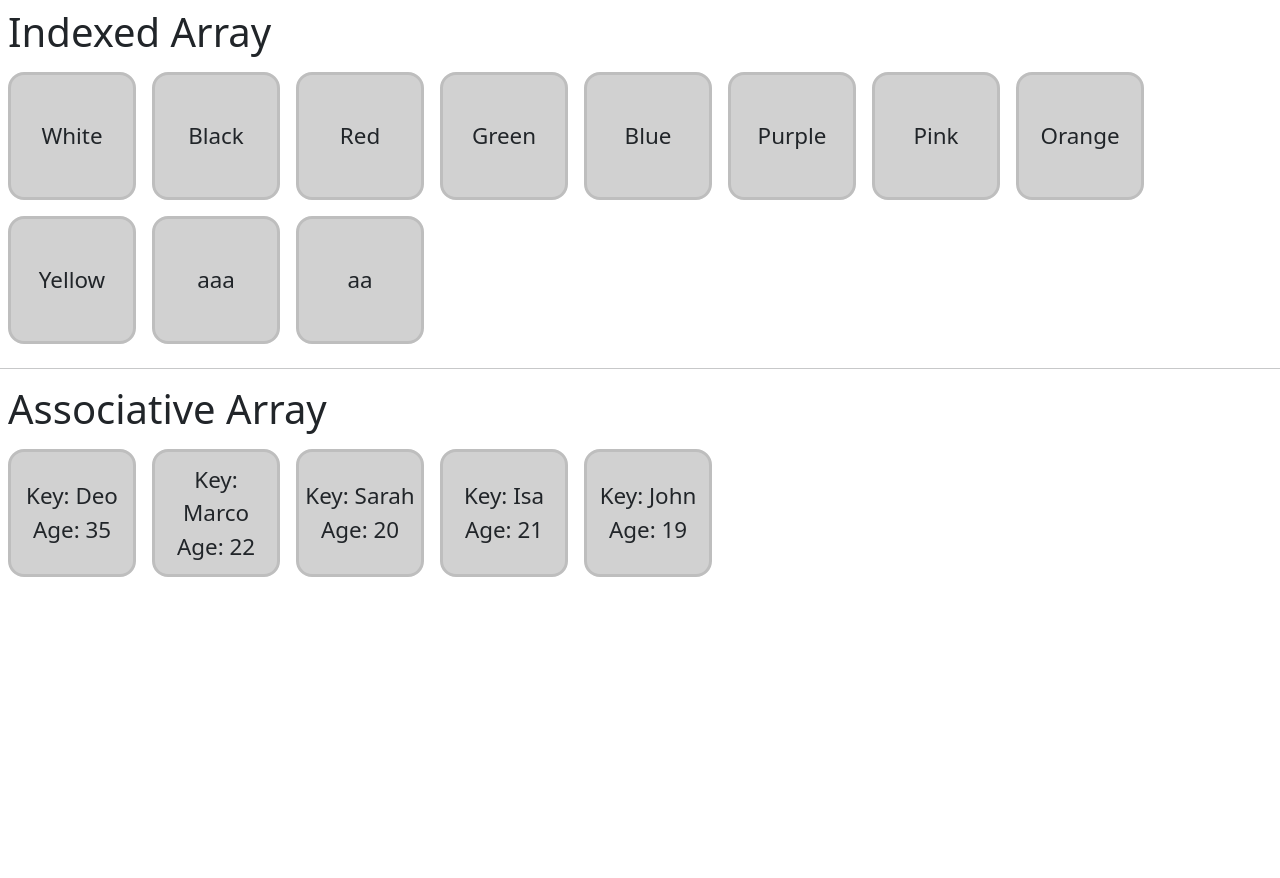
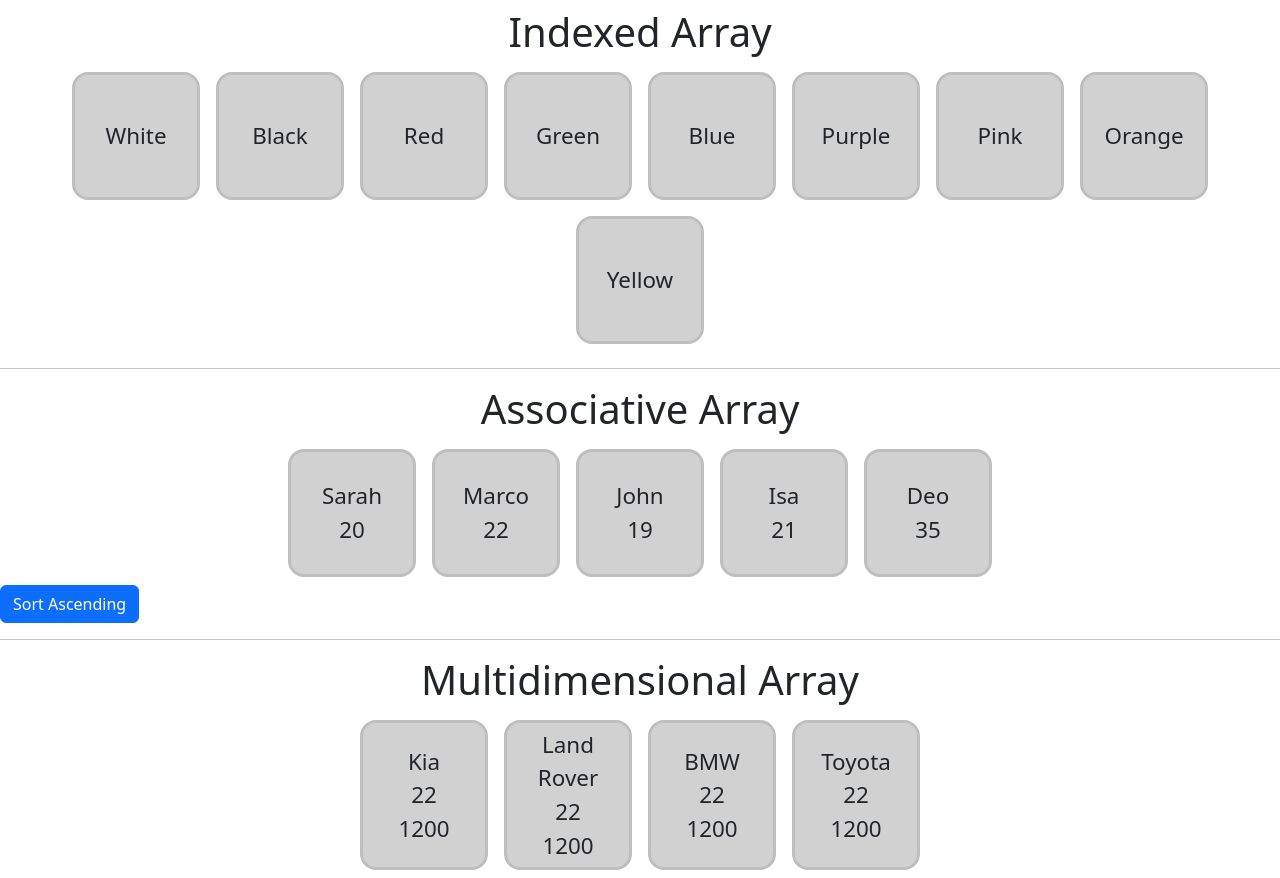
Before and after one commit to momenazhar/WP, a PHP site: page / in a window 1280 px wide. Before the commit the page ends 577 px from the top, so only its background shows below. Run offline with PHP 8.4, Linux system fonts and the light colour scheme.

Commit message:
arrays functions

```diff
--- a/week5/index.php
+++ b/week5/index.php
@@ -6,13 +6,15 @@
     <meta name="viewport" content="width=device-width, initial-scale=1.0">
     <title>Document</title>
     <link href="https://cdn.jsdelivr.net/npm/bootstrap@5.3.2/dist/css/bootstrap.min.css" rel="stylesheet" integrity="sha384-T3c6CoIi6uLrA9TneNEoa7RxnatzjcDSCmG1MXxSR1GAsXEV/Dwwykc2MPK8M2HN" crossorigin="anonymous">
+    <script src="https://ajax.googleapis.com/ajax/libs/jquery/3.6.4/jquery.min.js"></script>
+    <script src="script.js"></script>
     <link rel="stylesheet" href="styles.css">
 </head>
 <body>
-    <h1>Indexed Array</h1>
-    <div class="container-fluid outer">
+    <h1 class="text-center">Indexed Array</h1>
+    <div class="container-fluid outer justify-content-center">
         <?php
-            $colors = array("White", "Black", "Red", "Green", "Blue", "Purple", "Pink", "Orange", "Yellow", "aaa", "aa");
+            $colors = array("White", "Black", "Red", "Green", "Blue", "Purple", "Pink", "Orange", "Yellow");
 
             for($x = 0; $x < count($colors); $x++) {
                 echo "<div class='inner'>".$colors[$x]."</div>";
@@ -20,13 +22,36 @@
         ?>
     </div>
     <hr>
-    <h1>Associative Array</h1>
-    <div class="container-fluid outer">
+    <h1 class="text-center">Associative Array</h1>
+    <div class="container-fluid outer justify-content-center">
         <?php
             $age = array("Deo" => "35", "Marco" => "22", "Sarah" => "20", "Isa" => "21", "John" => "19");
+            krsort($age);
+            foreach($age as $x => $ageValue) {
+                echo "<div class='inner'>".$x."<br>".$ageValue."</div>";
+            }
+        ?>
+    </div>
+    <div class="bt-container">
+        <button class="btn btn-primary sort-ascending-associative">Sort Ascending</button>
+    </div>
+    <hr>
+    <h1 class="text-center">Multidimensional Array</h1>
+    <div class="container-fluid outer justify-content-center">
+        <?php
+            $cars = array(
+                array("Kia", 22, 1200),
+                array("Land Rover", 22, 1200),
+                array("BMW", 22, 1200),
+                array("Toyota", 22, 1200)
+            );
 
-            foreach($age as $x => $ageValue) {
-                echo "<div class='inner'> Key: ".$x."<br> Age: ".$ageValue."</div>";
+            for($i = 0; $i < count($cars); $i++){
+                echo "<div class='inner'>";
+                for($j = 0; $j < count($cars) - 1; $j++) {
+                    echo $cars[$i][$j]."<br>";
+                }
+                echo "</div>";
             }
         ?>
     </div>
```
